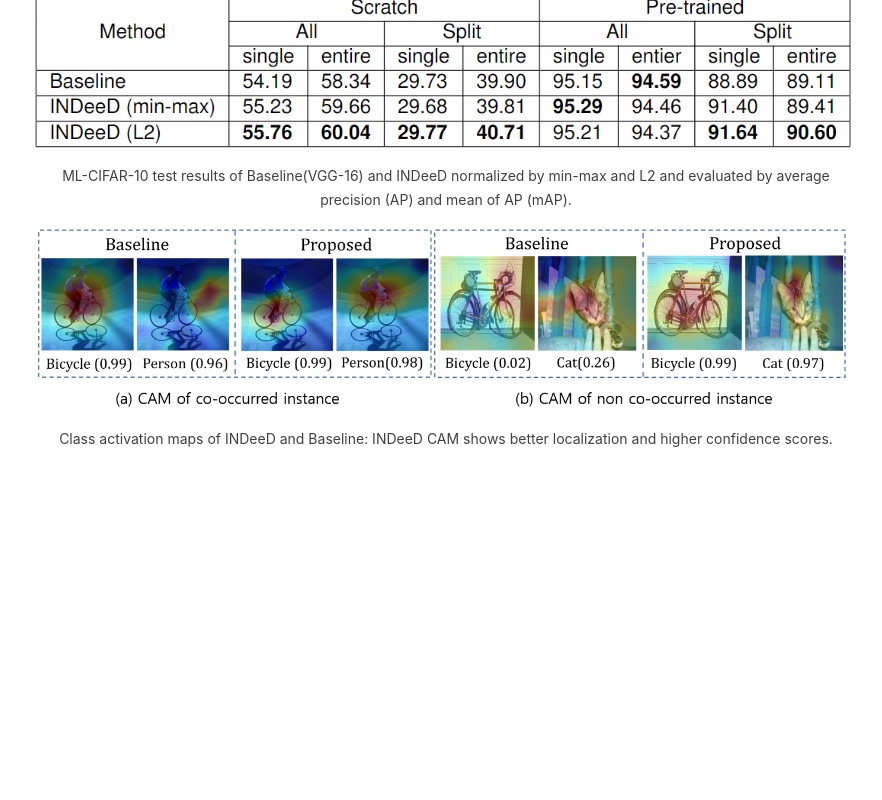
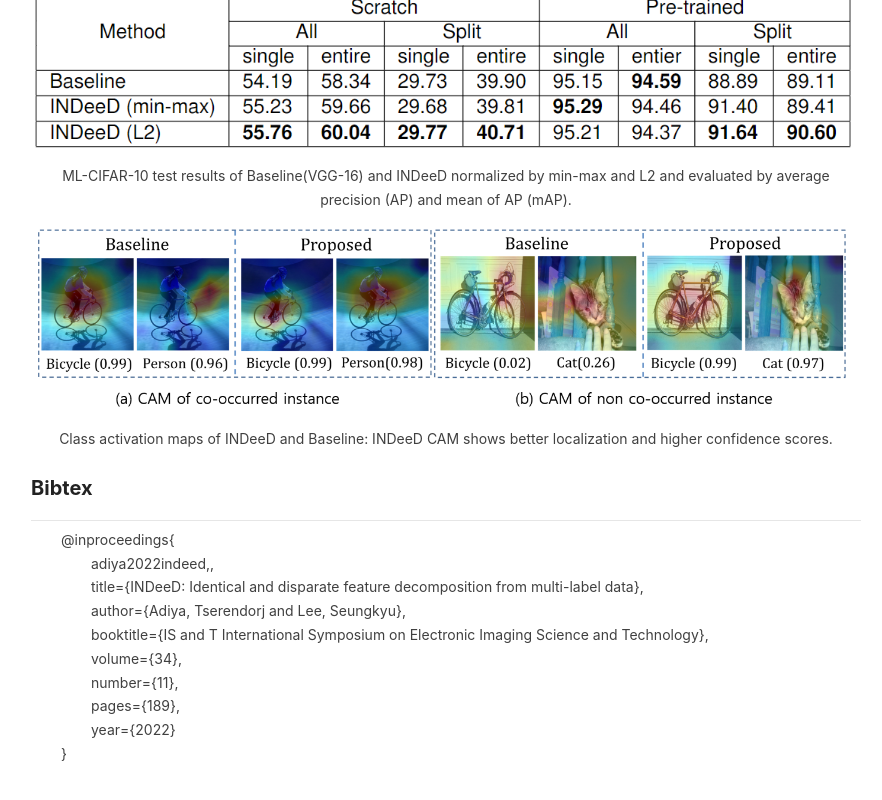
Before and after one commit to typest/Test, a Jekyll site: the page built from _posts/2021-05-21-indeed.md, in a window 1280 px wide and 900 px high, scrolled down 1938 px. Shown: the top 800 px of the window, without its empty margins (194-1076 px from the left). Built offline with Jekyll 4.4.1, drawn with Linux system fonts in a browser that asks for light colours; before the commit the page ends 2538 px from its top, so only the background shows below that.

Commit message:
update pages

```diff
--- a/_posts/2021-05-21-indeed.md
+++ b/_posts/2021-05-21-indeed.md
@@ -38,3 +38,21 @@ precision (AP) and mean of AP (mAP).</p>
 
 <img src="../images/indeed_ex_3.png" alt="comp 3" />
 <p style="text-align:center">Class activation maps of INDeeD and Baseline: INDeeD CAM shows better localization and higher confidence scores.</p>
+
+
+<h3>Bibtex</h3>
+<hr>
+<div style="padding-left: 30px;">
+    @inproceedings{<br>
+    <div style="padding-left: 30px;">
+        adiya2022indeed,, <br>
+        title={INDeeD: Identical and disparate feature decomposition from multi-label data},<br>
+        author={Adiya, Tserendorj and Lee, Seungkyu},<br>
+        booktitle={IS and T International Symposium on Electronic Imaging Science and Technology},<br>
+        volume={34},<br>
+        number={11},<br>
+        pages={189},<br>
+        year={2022}<br>
+    </div>
+    }
+</div>
```
Also changed, not shown: _posts/2021-08-27-fd.md (+17 -0 lines), _posts/2023-05-17-btdm.md (+1 -1 lines).
